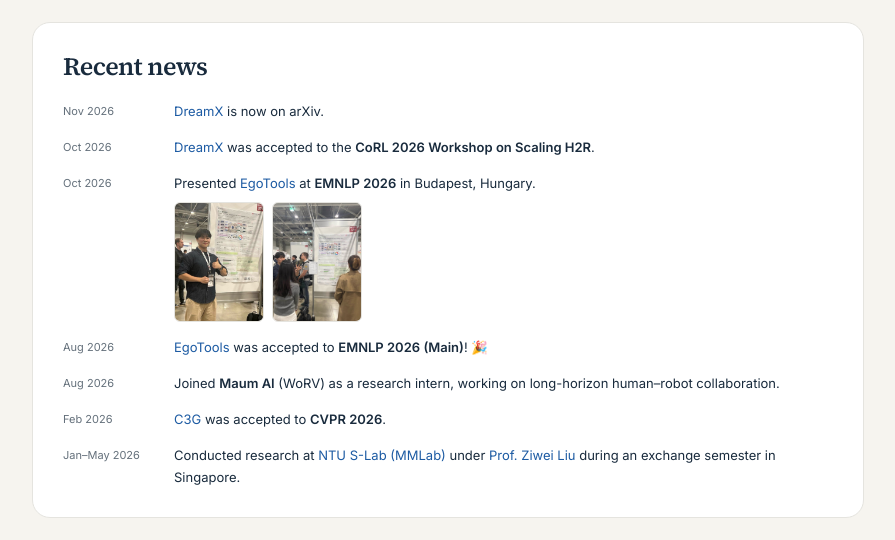
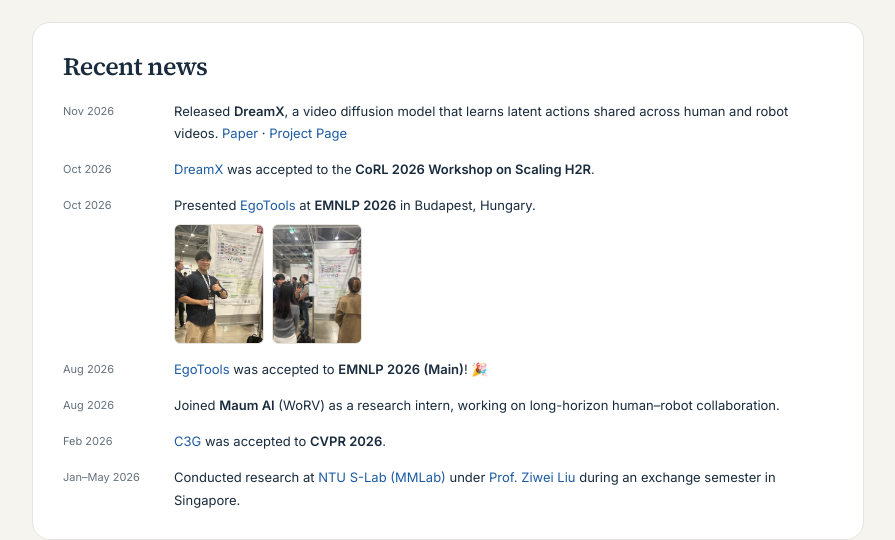
Before and after one commit to JJUNOS0926/JJUNOS0926.github.io, a plain HTML site: page index.html in a window 1280 px wide. Shown: the part 1159-1699 px from the top of the page, without its empty margins (332-1227 px from the left). Drawn offline with Linux system fonts and the light colour scheme.

Commit message:
News: describe DreamX release with paper and project links
Co-Authored-By: Claude Opus 5.5 <noreply@anthropic.com>
Claude-Session: https://claude.ai/code/session_01CBRtFVGQw5Jr5PgR9duYjA

```diff
--- a/index.html
+++ b/index.html
@@ -538,8 +538,10 @@
           <div class="update-item">
             <div class="update-date">Nov 2026</div>
             <div class="update-text">
-              <a href="https://arxiv.org/abs/2611.05377" target="_blank" rel="noopener">DreamX</a>
-              is now on arXiv.
+              Released <span class="news-venue">DreamX</span>, a video diffusion model that learns
+              latent actions shared across human and robot videos.
+              <a href="https://arxiv.org/abs/2611.05377" target="_blank" rel="noopener">Paper</a> ·
+              <a href="https://cvlab-kaist.github.io/DreamX/" target="_blank" rel="noopener">Project Page</a>
             </div>
           </div>
           <div class="update-item">
```
